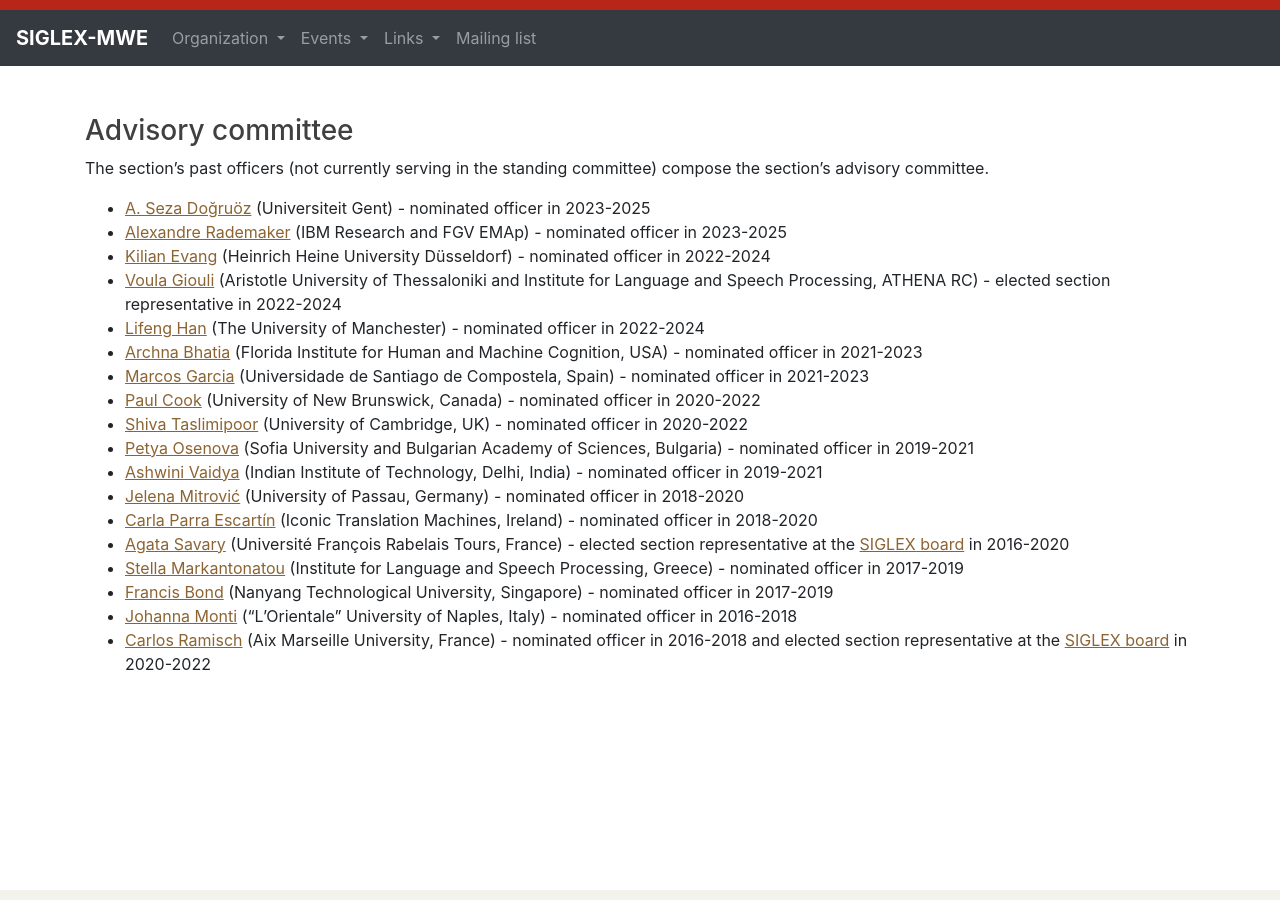
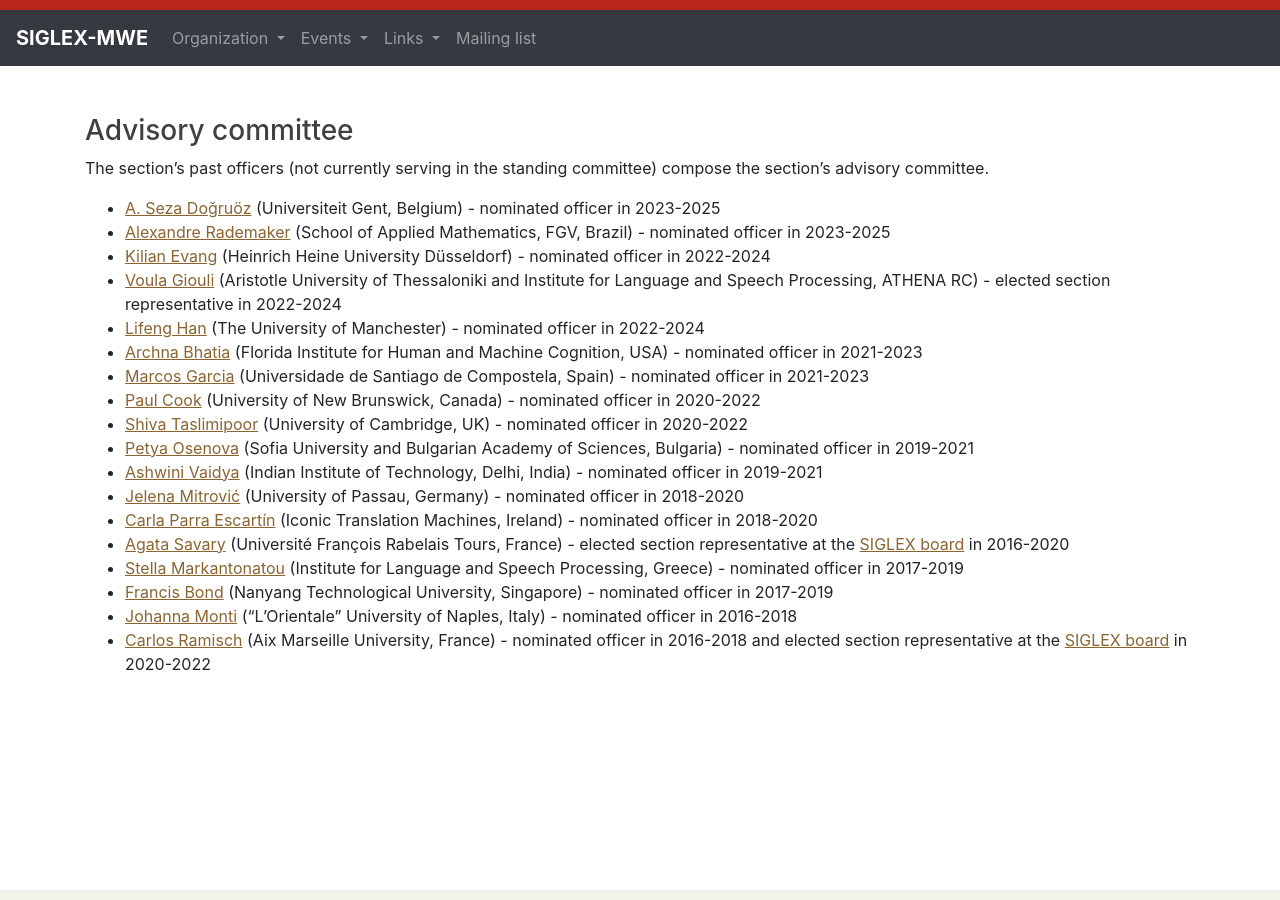
Before and after one commit to multiword/multiword.github.io, a Jekyll site: the page built from organization/advisorycommittee.md, in a window 1280 px wide. Built offline with Jekyll 4.4.1, drawn with Linux system fonts in a browser that asks for light colours.

Commit message:
Update advisorycommittee.md

```diff
--- a/organization/advisorycommittee.md
+++ b/organization/advisorycommittee.md
@@ -7,8 +7,8 @@ layout: default
 
 The section's past officers (not currently serving in the standing committee) compose the section's advisory committee.
 
-- [A. Seza Doğruöz](http://www.asezadogruoz.com/) (Universiteit Gent) - nominated officer in 2023-2025
-- [Alexandre Rademaker](http://arademaker.github.io/) (IBM Research and FGV EMAp) - nominated officer in 2023-2025
+- [A. Seza Doğruöz](http://www.asezadogruoz.com/) (Universiteit Gent, Belgium) - nominated officer in 2023-2025
+- [Alexandre Rademaker](http://arademaker.github.io/) (School of Applied Mathematics, FGV, Brazil) - nominated officer in 2023-2025
 - [Kilian Evang](https://kilian.evang.name/) (Heinrich Heine University Düsseldorf) - nominated officer in 2022-2024
 - [Voula Giouli](https://www.ilsp.gr/en/members/giouli-voula-2/) (Aristotle University of Thessaloniki and Institute for Language and Speech Processing, ATHENA RC) - elected section representative in 2022-2024
 - [Lifeng Han](https://www.research.manchester.ac.uk/portal/lifeng.han.html) (The University of Manchester) - nominated officer in 2022-2024
```
